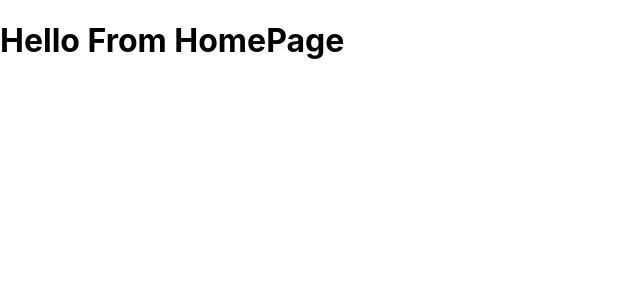
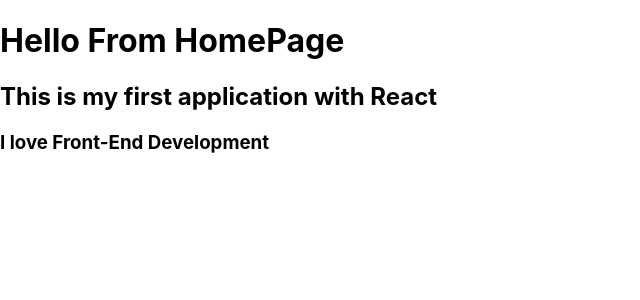
Before and after one commit to dinukamalitha/React-App, a React (Create React App) app: page / in a window 1280 px wide. Shown: the top 300 px of the page, without its empty margins (0-640 px from the left). Built offline with nearby package versions, Linux system fonts and the light colour scheme.

Commit message:
Create Another Component

```diff
--- a/src/app/App.js
+++ b/src/app/App.js
@@ -3,7 +3,7 @@
 
 function App() {
   return (
-    <HomePage/>
+    <HomePage name="React" type="Front-End"/>
   );
 }
 
--- a/src/pages/home/index.jsx
+++ b/src/pages/home/index.jsx
@@ -9,6 +9,8 @@
         return(
             <div>
                 <h1>Hello From HomePage</h1>
+                <h2>This is my first application with {this.props.name}</h2>
+                <h3>I love {this.props.type} Development</h3>
             </div>
         )
     }
```
Also changed, not shown: src/components/home/greeting/index.jsx (added, +20 -0 lines).
